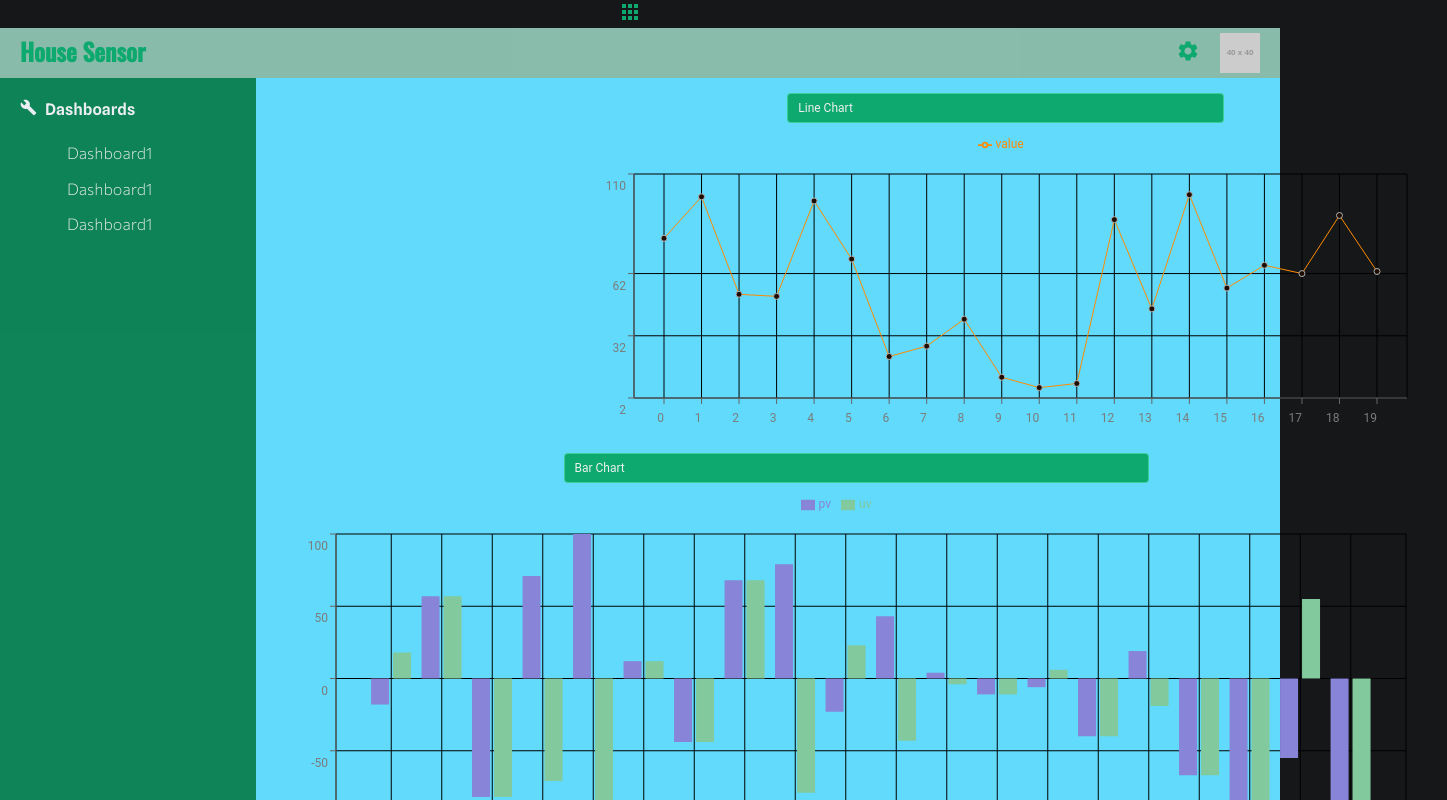
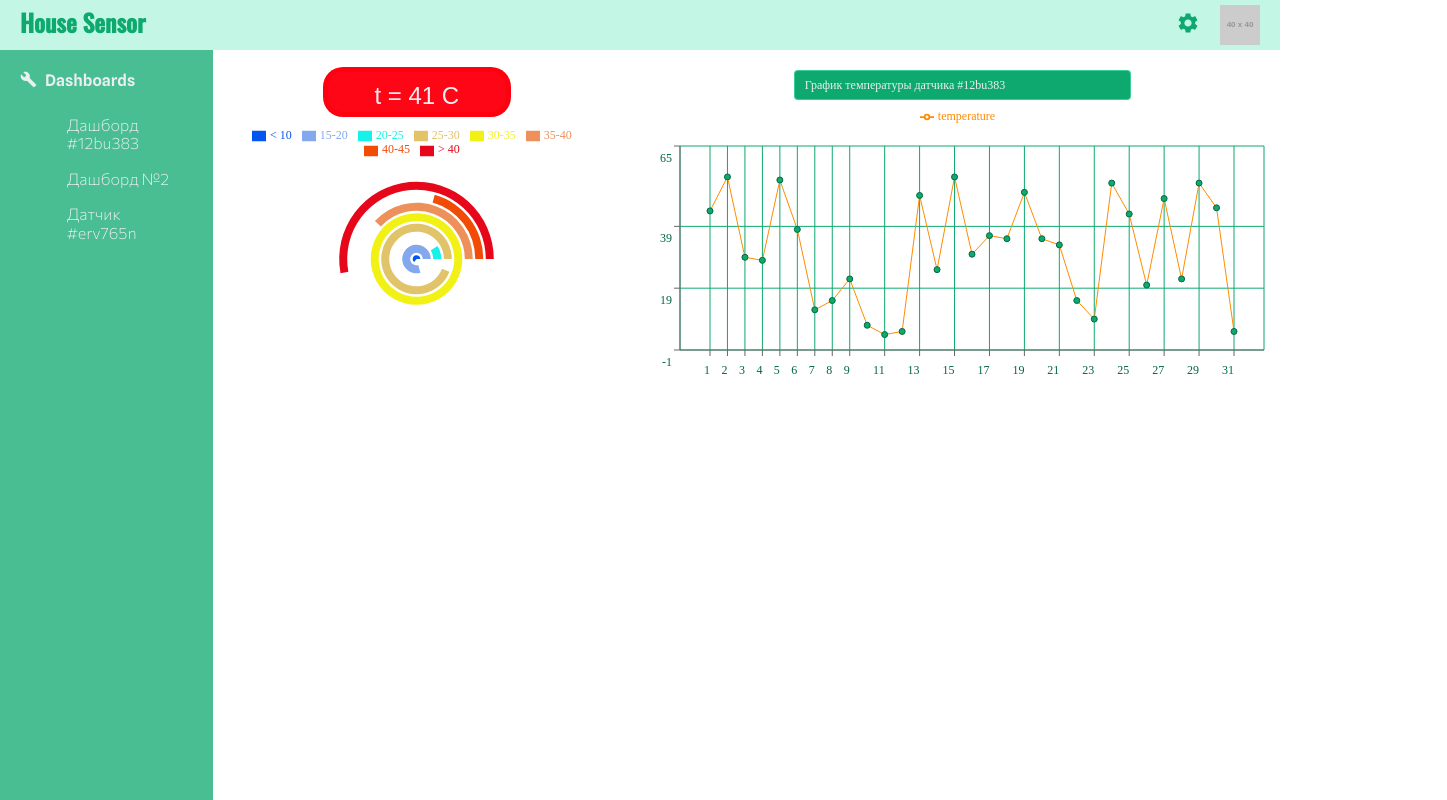
Before and after one commit to Kofeinich/housesensors-dashboard, a React (Create React App) app: page / in a window 1280 px wide. Shown: the top 800 px of the page, 1447 px wide, since content can reach past the window. Built offline with nearby package versions, Linux system fonts and the light colour scheme; a web font is replaced by a local one.

Commit message:
feat: hueta but working

```diff
--- a/src/App.css
+++ b/src/App.css
@@ -1,6 +1,4 @@
-.App {
-  text-align: center;
-}
+
 
 .App-logo {
   height: 40vmin;
@@ -14,7 +12,7 @@
 }
 
 .App-header {
-  background-color: #282c34;
+  background-color: #d51828;
   min-height: 100vh;
   display: flex;
   flex-direction: column;
--- a/src/assets/css/dashboard.css
+++ b/src/assets/css/dashboard.css
@@ -9,7 +9,7 @@
 }
 
 .heading:hover{
-    background: #353535;
+    background: white;
     cursor: move;
 }
 
--- a/src/assets/css/react-grid-layout.css
+++ b/src/assets/css/react-grid-layout.css
@@ -48,6 +48,6 @@
     bottom: 3px;
     width: 5px;
     height: 5px;
-    border-right: 2px solid rgba(0, 0, 0, 0.4);
-    border-bottom: 2px solid rgba(0, 0, 0, 0.4);
+    border-right: 2px solid rgb(8, 117, 80);
+    border-bottom: 2px solid rgb(13, 169, 110);
 }
--- a/src/head_components/UserPage.js
+++ b/src/head_components/UserPage.js
@@ -2,7 +2,6 @@ import React, {useState} from "react";
 import NavBar, {IconWrapper} from "../service_components/function_components/NavBar";
 import SideBar from "../service_components/function_components/SideBar";
 import styled from "styled-components";
-import {getSingleElementValue} from "@testing-library/jest-dom/dist/utils";
 import {Apps} from "@material-ui/icons";
 import Graph from "../service_components/graphs/Graphs"
 
@@ -11,8 +10,8 @@ export const UserPageWrapper =  styled.div`
 `
 
 export const UserPageContentWrapper =  styled.div`
-  flex: 4;
-  background-color: #61dafb;
+  flex: 5;
+  background-color: white;
 `
 
 
@@ -38,11 +37,12 @@ export default function UserPage() {
         }
     }
 
+    /* <IconWrapper>
+                <Apps className="app-icon"/>
+            </IconWrapper>*/
+
     return (
         <div>
-            <IconWrapper>
-                <Apps className="app-icon"/>
-            </IconWrapper>
             <NavBar/>
             <UserPageWrapper>
                 <SideBar visible={visible} />
--- a/src/normalise.css
+++ b/src/normalise.css
@@ -21,10 +21,9 @@ html {
  */
 
 body {
-    font-family: 'Roboto', sans-serif;
     margin: 0;
     padding: 0;
-    background: #161719;
+    background: white;
 }
 
 /**
@@ -39,11 +38,6 @@ main {
  * Correct the font size and margin on `h1` elements within `section` and
  * `article` contexts in Chrome, Firefox, and Safari.
  */
-
-h1 {
-    font-size: 2em;
-    margin: 0.67em 0;
-}
 
 /* Grouping content
    ========================================================================== */
--- a/src/service_components/function_components/SideBar.js
+++ b/src/service_components/function_components/SideBar.js
@@ -6,6 +6,7 @@ import {Build} from "@material-ui/icons";
 
 export const MySideBar = styled.div`
   flex: 1;
+  flexDirection: 'column';
   height: calc(100vh - 50px);
   position: sticky;
   top: 50px;
@@ -79,15 +80,21 @@ export default function SideBar(visible) {
                     <SideBarList>
                         <SideBarListItem>
                             <MyParagraph paragraphMtop={0} paragraphMright={0} paragraphMbottom={0} paragraphMleft={0}
-                                         paragraphAlign={"center"} paragraphColor={"#eceff1"}>Dashboard1</MyParagraph>
+                                         paragraphAlign={"left"} paragraphColor={"#eceff1"}>
+                                Дашборд #12bu383
+                            </MyParagraph>
                         </SideBarListItem>
                         <SideBarListItem>
                             <MyParagraph paragraphMtop={0} paragraphMright={0} paragraphMbottom={0} paragraphMleft={0}
-                                         paragraphAlign={"center"} paragraphColor={"#eceff1"}>Dashboard1</MyParagraph>
+                                         paragraphAlign={"left"} paragraphColor={"#eceff1"}>
+                                Дашборд №2
+                            </MyParagraph>
                         </SideBarListItem>
                         <SideBarListItem>
                             <MyParagraph paragraphMtop={0} paragraphMright={0} paragraphMbottom={0} paragraphMleft={0}
-                                         paragraphAlign={"center"} paragraphColor={"#eceff1"}>Dashboard1</MyParagraph>
+                                         paragraphAlign={"left"} paragraphColor={"#eceff1"}>
+                                Датчик #erv765n
+                            </MyParagraph>
                         </SideBarListItem>
                     </SideBarList>
                 </SideBarMenu>
--- a/src/service_components/graphs/Graphs.js
+++ b/src/service_components/graphs/Graphs.js
@@ -5,15 +5,27 @@ import '../../assets/css/dashboard.css';
 import MyTextEdit from "../styled_components/MyTextEdit";
 import styled from "styled-components";
 import Bar from "./Bar";
+import Spiral from "./Spiral";
+import {MyHeading} from "../styled_components/MyHeading";
+import {MyParagraph} from "../styled_components/MyParagraph";
+import MyPromo from "../styled_components/MyPromo";
 
 const charts = [
     {
         key: 'lineChart',
-        dataGrid: {x: 3, y: 0, w: 9, h: 9},
+        dataGrid: {x: 4, y: 0, w: 7, h: 7},
         graph: <LineChart/>,
-        heading: 'Line Chart'
+        heading: 'График температуры датчика #12bu383'
 
     },
+    {
+        key: 'spiral',
+        dataGrid: {x: 0, y: 0, w: 4, h: 7},
+        graph: <Spiral/>,
+        static: true,
+        heading: 'Текущее значение температуры'
+    },
+    /*
     {
         key: 'stats',
         dataGrid: {x: 0, y: 1, w: 12, h: 11},
@@ -21,11 +33,11 @@ const charts = [
         heading: 'Bar Chart'
 
     }
+    */
 ]
 
 export const Box = styled.div`
   backgroundColor: #0da96e;
-  boxShadow: rgba(0, 0, 0, 0.28) 0px 0px 5px;
 `
 
 export const Graph = styled.div`
@@ -36,20 +48,34 @@ export const Graph = styled.div`
 
 
 class Graphs extends React.Component {
+
+
     renderCharts() {
         return charts.map(chart => {
+            let promo = <></>;
+            if (chart.key === 'spiral'){
+                promo = <div className={'heading'}>
+                    <div className={'dragMe'}/>
+                    <MyPromo></MyPromo>
+                </div>
+            }
+            else{
+                promo = <div className={'heading'}>
+                    <div className={'dragMe'}/>
+                    <MyTextEdit i={chart.key} defaultValue={chart.heading}/>
+                </div>
+            }
+
                 return (
                     <Box key={chart.key} data-grid={{...chart.dataGrid}} >
-                        <div className={'heading'}>
-                            <div className={'dragMe'}/>
-                            <MyTextEdit i={chart.key} defaultValue={chart.heading}/>
-                        </div>
+                        {promo}
                         {chart.graph}
                     </Box>
                 )
             }
         )
     }
+
 
     render() {
         return (
--- a/src/service_components/graphs/LineChart.js
+++ b/src/service_components/graphs/LineChart.js
@@ -5,12 +5,12 @@ import {updateData} from "../../actions/action-dispatcher";
 import connect from "react-redux/es/connect/connect";
 
 export const theme = {
-    tickText: '#7c7c7c',
-    gridStroke: '#000',
+    tickText: '#036742',
+    gridStroke: '#0da96e',
     lineStroke: '#ff8b00',
-    dotFill: '#1c0d00',
-    dotStroke: '#b1b1b1',
-    legendColor: '#7c7c7c'
+    dotFill: '#0da96e',
+    dotStroke: '#036742',
+    legendColor: '#036742'
 }
 
 export class CustomizedAxisTick extends React.Component{
@@ -49,7 +49,7 @@ class LineGraph extends React.Component {
         return (
             <ResponsiveContainer>
                 <LineChart data={this.state.data}
-                           margin={{ top: 10, right: 40, left:10, bottom:50 }}
+                           margin={{ top: 0, right: 40, left:0, bottom:0 }}
                 >
                     <CartesianGrid stroke={theme.gridStroke}/>
                     <XAxis
@@ -57,14 +57,14 @@ class LineGraph extends React.Component {
                     <YAxis
                         domain={['dataMin-5', 'dataMax+10']} tick={<CustomizedAxisTick/>}/>
                     <Tooltip
-                        wrapperStyle={{backgroundColor:'#000', fontSize:12}}/>
+                        wrapperStyle={{backgroundColor:'#0da96e', fontSize:12}}/>
                     <Legend
                         wrapperStyle={{color:theme.legendColor, fontSize:12}}
                         layout={'vertical'} verticalAlign={'top'}
                         height={36}/>
                     <Line
                         type="linear"
-                        dataKey="value"
+                        dataKey="temperature"
                         stroke={theme.lineStroke}
                         dot={{ stroke: theme.dotStroke, strokeWidth: 1, fill:theme.dotFill}}
                         activeDot/>
--- /dev/null
+++ b/src/service_components/graphs/Spiral.js
@@ -0,0 +1,60 @@
+import React from 'react'
+import {RadialBarChart, ResponsiveContainer, RadialBar, Tooltip, Legend, LineChart} from 'recharts'
+import {theme} from "./LineChart";
+import {updateData} from "../../actions/action-dispatcher";
+import {connect} from 'react-redux'
+
+
+const style = {
+    top: 0,
+    left: 350,
+    lineHeight: '24px',
+    background: 'white',
+};
+
+class Spiral extends React.Component{
+    constructor(props){
+        super(props)
+        this.state = {
+            data: null
+        }
+    }
+
+
+    static getDerivedStateFromProps(props) {
+        return {data: props.spiralData}
+    }
+
+    componentDidMount() {
+        this.props.updateData('spiral')
+    }
+
+    render () {
+        return (
+            <ResponsiveContainer>
+                <RadialBarChart data={this.state.data}>
+                    <Tooltip
+                        wrapperStyle={{backgroundColor:'#000', fontSize:18}}/>
+                    <Legend
+                        wrapperStyle={{color:theme.legendColor, fontSize:12}}
+                        layout={'horizontal'} verticalAlign={'top'}
+                        height={50}/>
+                    <RadialBar minAngle={70} background={{fill:style.background}} clockWise={true} dataKey='value'/>
+                </RadialBarChart>
+            </ResponsiveContainer>
+        );
+    }
+}
+
+const mapStateToProps = (state) => {
+    return {
+        spiralData: state.spiral.spiralData
+    }
+}
+const mapDispatchToProps = (dispatch) => {
+    return {
+        updateData: (type) => dispatch(updateData(type))
+    };
+};
+
+export default connect(mapStateToProps, mapDispatchToProps)(Spiral)
--- /dev/null
+++ b/src/service_components/styled_components/MyPromo.js
@@ -0,0 +1,28 @@
+import React from "react";
+import styled from "styled-components";
+
+const Promo = styled.p`
+  box-sizing: border-box;
+  font-family: "Rockwell", sans-serif;
+  color: #eceff1;
+  background: #FF0012F9;
+  border: 5px solid rgba(255, 0, 18, 0.98);
+  border-radius: 20px;
+  height: 50px;
+  font-size: 24px;
+  text-overflow: ellipsis;
+  width: 50%;
+  z-index: 1;
+  text-align: center;
+  margin: 2px;
+  padding: 10px 5px 5px 5px;
+`;
+
+export default class MyPromo extends React.Component {
+
+    render() {
+        return (
+            <Promo>t = 41 C</Promo>
+        );
+    }
+}
--- a/src/service_components/styled_components/MyTextEdit.js
+++ b/src/service_components/styled_components/MyTextEdit.js
@@ -13,6 +13,8 @@ const EditableInput = styled.input`
   text-overflow: ellipsis;
   width: 50%;
   z-index: 1;
+  text-align: left;
+  margin: 5px;
 
   :hover {
     border: 1px solid rgba(13, 169, 110, 0.5);
--- a/src/utils/random-data-generators.js
+++ b/src/utils/random-data-generators.js
@@ -1,20 +1,21 @@
 const buckets = [
-    '#8884d8',
-    '#83a6ed',
-    '#8dd1e1',
-    '#82ca9d',
-    '#a4de6c',
-    '#d0ed57',
-    '#ffc658'
+    '#0356ef', /* <10 */
+    '#83a8ed', /* 10 - 15 */
+    '#16f1ea', /* 15 -20 */
+    '#e1c36a', /* 20 - 25 */
+    '#f1f116', /* 25 - 30 */
+    '#ee905a', /* 30 - 35 */
+    '#f14b05', /* 35 - 40 */
+    '#e7071a', /* >40 */
 ]
 
 const generateLineData = () => {
     let data = []
 
-    for(let i=0; i<20; i++){
+    for(let i=0; i<31; i++){
         let obj={}
-        obj.name = i.toString()
-        obj.value = Math.floor((Math.random()*100)+1)
+        obj.name = (i+1).toString()
+        obj.temperature = Math.floor((Math.random()*55)+1)
         data.push(obj)
     }
 
@@ -27,7 +28,7 @@ const generateBarData = () => {
     for(let i=0; i<20; i++){
         let obj={}
         obj.name = i.toString()
-        let num = Math.floor((Math.random()*100)+1)
+        let num = Math.floor((Math.random()*35)+1)
         num *= Math.floor(Math.random()*2) === 1 ? 1 : -1
         obj.pv = num
         num *= Math.floor(Math.random()*2) === 1 ? 1 : -1
@@ -40,15 +41,31 @@ const generateBarData = () => {
 
 const generateSpiralData = () => {
     let data = []
+    let j = 10;
 
-    for(let i=0; i<7; i++){
+    for(let i=0; i<8; i++){
         let obj={}
-        obj.name = `${i+1}-${i+2}`
-        obj.value = Math.floor((Math.random()*100)+1)
-        obj.fill = buckets[i]
-        data.push(obj)
+        if (i === 0){
+            obj.name = '< 10'
+            obj.value = Math.floor((Math.random()*35)+1)
+            obj.fill = buckets[i]
+            data.push(obj)
+        }
+        if (i > 0 && i < 7){
+            obj.name = `${j}-${j+5}`
+            obj.value = Math.floor((Math.random()*35)+1)
+            obj.fill = buckets[i]
+            data.push(obj)
+        }
+        if (i === 7){
+            obj.name = '> 40'
+            obj.value = Math.floor((Math.random()*35)+1)
+            obj.fill = buckets[i]
+            data.push(obj)
+        }
+        j = j + 5;
+
     }
-
     return data
 }
 
```
